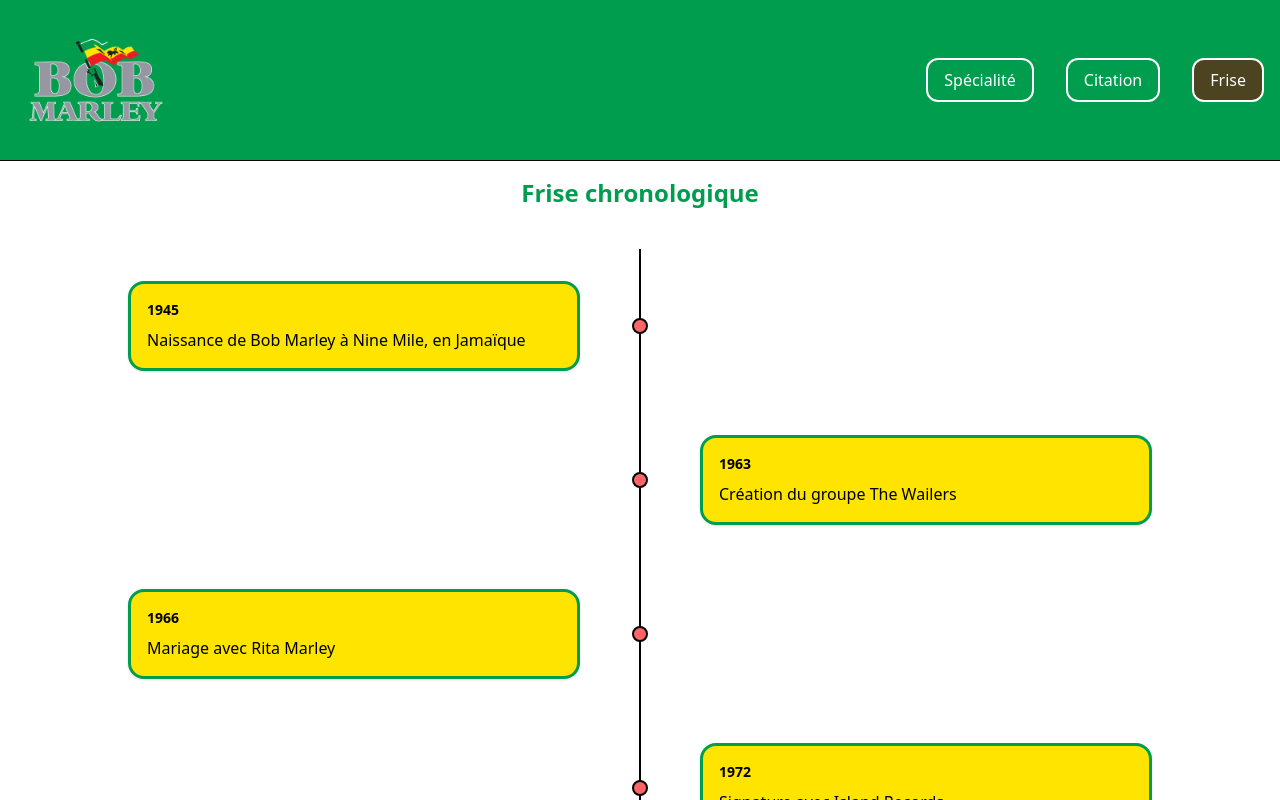
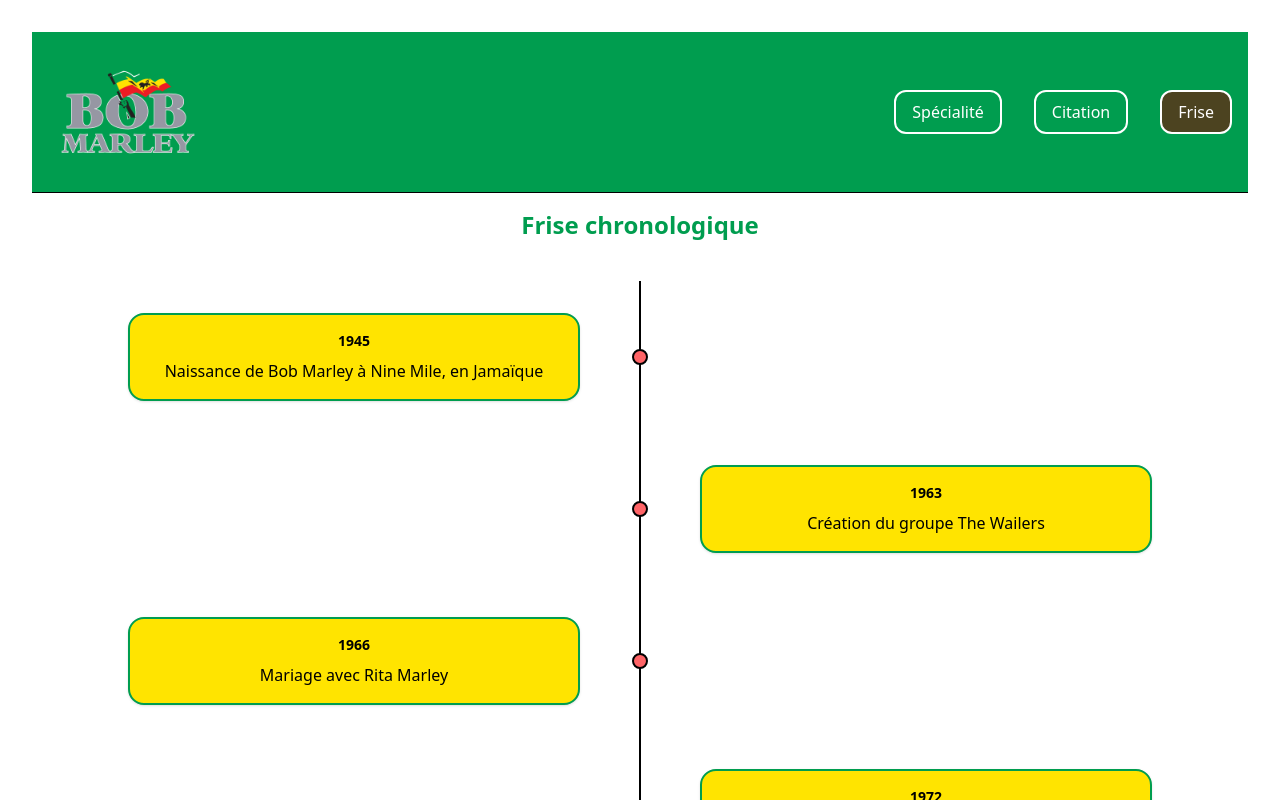
Before and after one commit to adatechschool/grace-adapage-yannick-gull, a React (Vite) app: page /frise in a window 1280 px wide. Shown: the top 800 px of the page. Built offline with nearby package versions, Linux system fonts and the light colour scheme.

Commit message:
animation de la frise en css

```diff
--- a/src/App.css
+++ b/src/App.css
@@ -10,3 +10,34 @@
   text-align: center;
 
 }
+
+
+@keyframes slideInLeft {
+  from {
+    opacity: 0;
+    transform: translateX(-80px);
+  }
+  to {
+    opacity: 1;
+    transform: translateX(0);
+  }
+}
+
+@keyframes slideInRight {
+  from {
+    opacity: 0;
+    transform: translateX(80px);
+  }
+  to {
+    opacity: 1;
+    transform: translateX(0);
+  }
+}
+
+.animate-slide-in-left {
+  animation: slideInLeft 0.8s ease-out;
+}
+
+.animate-slide-in-right {
+  animation: slideInRight 0.8s ease-out;
+}
--- a/src/pages/Frise.tsx
+++ b/src/pages/Frise.tsx
@@ -1,5 +1,5 @@
-import { useEffect, useState } from "react";
 import { bobMarley } from "../data/bobMarley";
+import '../App.css';
 
 type TimelineEvent = {
   id: number;
@@ -8,40 +8,10 @@ type TimelineEvent = {
 };
 
 export default function Frise() {
-
   const events: TimelineEvent[] = bobMarley.frise;
 
-  // visible[i] = true quand l'élément i est apparu
-  const [visible, setVisible] = useState<boolean[]>(
-    () => events.map(() => false)
-  );
-
-  useEffect(() => {
-    const observer = new IntersectionObserver(
-      (entries) => {
-        entries.forEach((entry) => {
-          if (!entry.isIntersecting) return;
-
-          const index = Number(entry.target.getAttribute("data-index"));
-          setVisible((prev) => {
-            if (prev[index]) return prev; // déjà visible
-            const next = [...prev];
-            next[index] = true;
-            return next;
-          });
-        });
-      },
-
-    );
-
-    const nodes = document.querySelectorAll("[data-timeline='true']");
-    nodes.forEach((node) => observer.observe(node));
-
-    return () => observer.disconnect();
-  }, [events.length]);
-
   return (
-    <div className=" mx-auto w-full max-w-5xl">
+    <div className="mx-auto w-full max-w-5xl">
       <h1 className="text-2xl font-bold text-center text-[#009D4F]">
         Frise chronologique
       </h1>
@@ -53,33 +23,25 @@ export default function Frise() {
         {events.map((item, index) => {
           const isLeft = index % 2 === 0;
 
-          const cardClass = [
-            "rounded-2xl border-3 border-[#009D4F] bg-[#FFE400] p-4 shadow-sm",
-            "transition-all duration-1000 ease-out",
-            visible[index]
-              ? "opacity-100 translate-x-0"
-              : isLeft
-                ? "opacity-0 -translate-x-40"
-                : "opacity-0 translate-x-40",
-          ].join(" ");
+          // Animation au chargement : gauche->centre ou droite->centre
+          const animClass = isLeft ? "animate-slide-in-left" : "animate-slide-in-right";
 
           return (
             <div
-              key={item.id ?? index}
-              data-timeline="true"
-              data-index={index}
+              key={item.id}
               className="relative grid grid-cols-1 md:grid-cols-2 gap-10 py-8"
             >
               {/* Gauche */}
               <div className="md:pr-10">
                 {isLeft && (
-                  <div className={cardClass}>
-                    <div className="text-sm font-semibold">
-                      {item.year}
-                    </div>
-                    <div className="mt-2">
-                      {item.event}
-                    </div>
+                  <div
+                    className={[
+                      "rounded-2xl border-2 border-[#009D4F] bg-[#FFE400] p-4 shadow-sm",
+                      animClass,
+                    ].join(" ")}
+                  >
+                    <div className="text-sm font-semibold">{item.year}</div>
+                    <div className="mt-2">{item.event}</div>
                   </div>
                 )}
               </div>
@@ -87,13 +49,14 @@ export default function Frise() {
               {/* Droite */}
               <div className="md:pl-10">
                 {!isLeft && (
-                  <div className={cardClass}>
-                    <div className="text-sm font-semibold">
-                      {item.year}
-                    </div>
-                    <div className="mt-2">
-                      {item.event}
-                    </div>
+                  <div
+                    className={[
+                      "rounded-2xl border-2 border-[#009D4F] bg-[#FFE400] p-4 shadow-sm",
+                      animClass,
+                    ].join(" ")}
+                  >
+                    <div className="text-sm font-semibold">{item.year}</div>
+                    <div className="mt-2">{item.event}</div>
                   </div>
                 )}
               </div>
```
